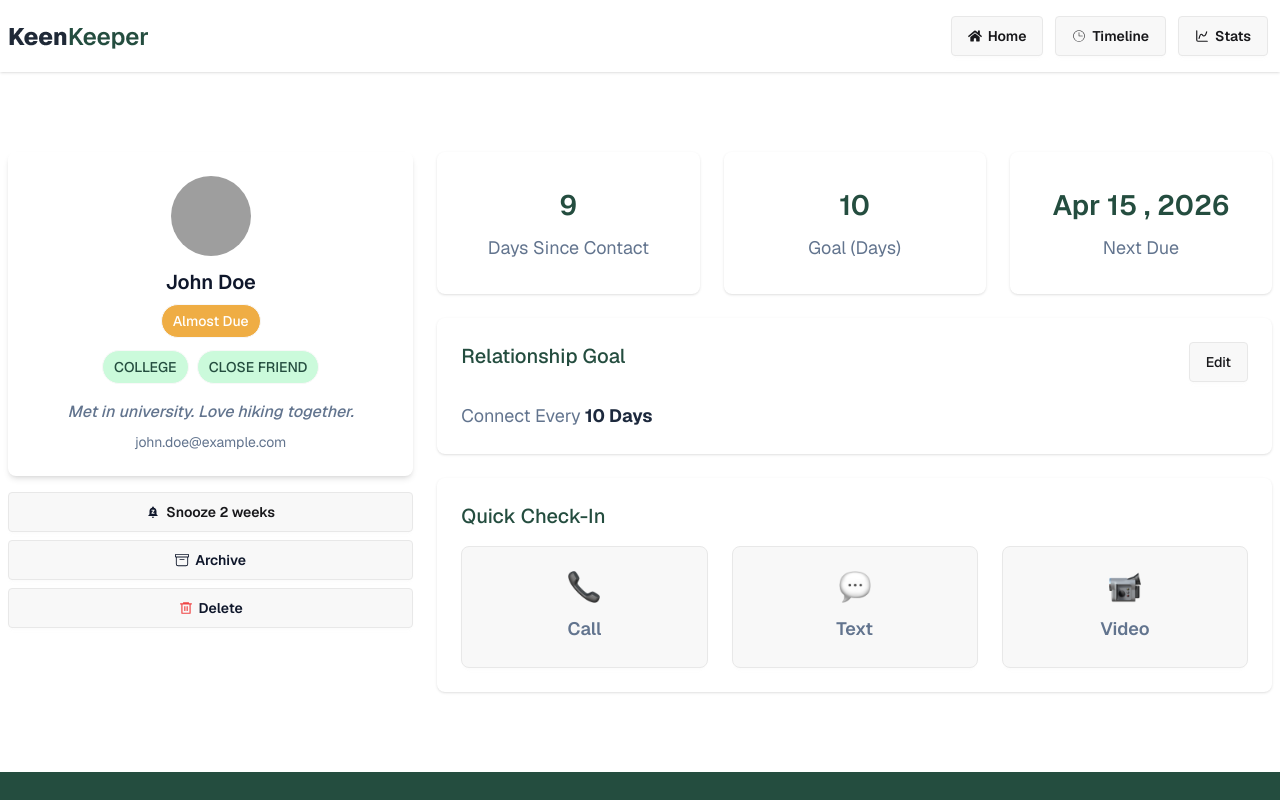
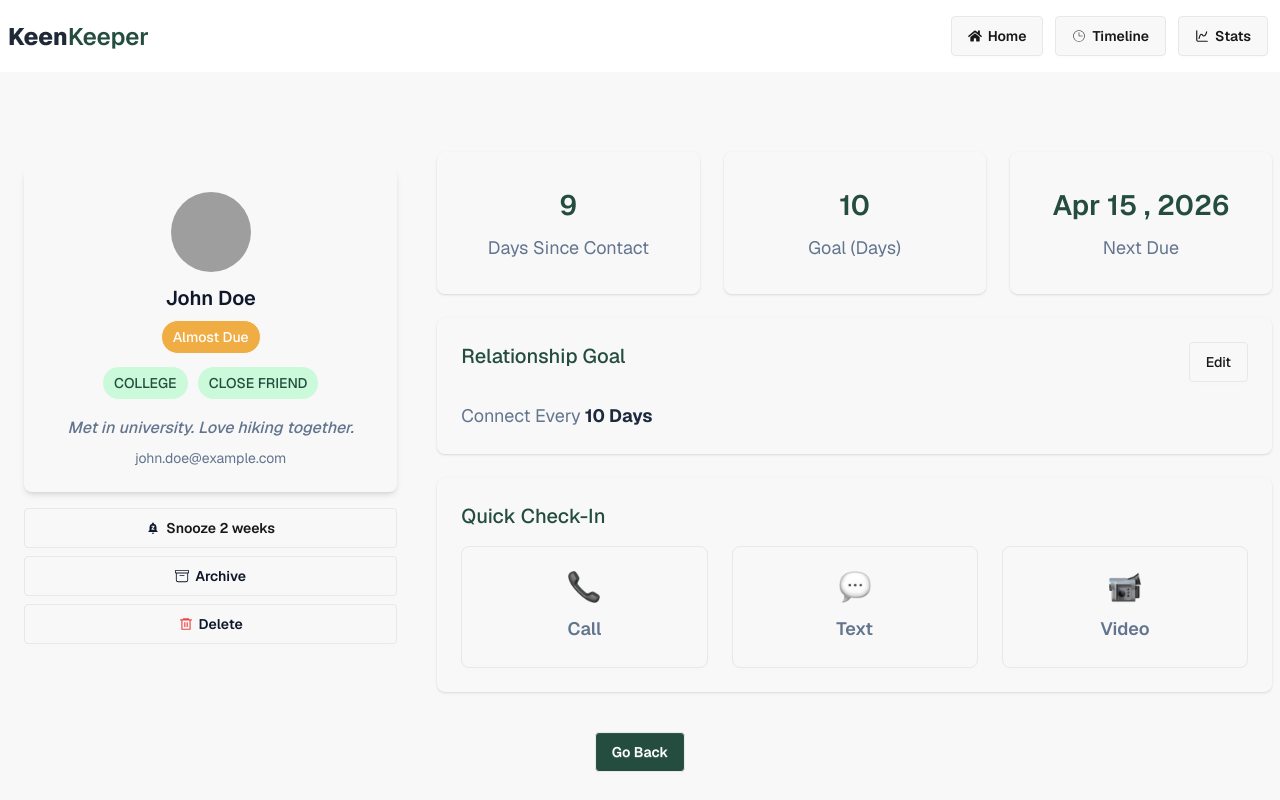
Before and after one commit to IamPial/keenkeeper-app, a React (Vite) app: page /details/1 in a window 1280 px wide. Shown: the top 800 px of the page. Built offline with nearby package versions, Linux system fonts and the light colour scheme; grey boxes are pictures that could not be loaded.

Commit message:
added some styles & and also return a newObj with text key

```diff
--- a/src/pages/details/FriendDetails.jsx
+++ b/src/pages/details/FriendDetails.jsx
@@ -4,7 +4,7 @@ import { MdNotificationsPaused } from "react-icons/md";
 import { BsArchive } from "react-icons/bs";
 import { RiDeleteBin6Line } from "react-icons/ri";
 import useFriends from "../../hooks/useFriends";
-import { useParams } from "react-router";
+import { Link, useParams } from "react-router";
 import FriendsOverviewCard from "../../ui/FriendsOverviewCard";
 
 import callImg from "../../assets/call.png";
@@ -38,27 +38,27 @@ const FriendDetails = () => {
 
   const handleClick = (text) => {
     if (text === "call") {
-      const newObj = { ...expectedDetails, icon: callImg };
+      const newObj = { ...expectedDetails, icon: callImg, text: "call" };
       setListItem([...listItem, newObj]);
       toast.success(` Calling ${newObj.name} `);
     }
     if (text === "text") {
-      const newObj = { ...expectedDetails, icon: textImg };
+      const newObj = { ...expectedDetails, icon: textImg, text: "text" };
       setListItem([...listItem, newObj]);
       toast.success(` Texting ${newObj.name} `);
     }
     if (text === "video") {
-      const newObj = { ...expectedDetails, icon: videoImg };
+      const newObj = { ...expectedDetails, icon: videoImg, text: "video" };
       setListItem([...listItem, newObj]);
       toast.success(` Video Calling ${newObj.name} `);
     }
   };
 
   return (
-    <div className="py-20 container mx-auto px-2">
+    <div className="py-20 container mx-auto px-2 bg-base-200">
       <div className="grid grid-cols-1 md:grid-cols-3 gap-6">
         {/* Details Card Left Section Start */}
-        <div className="col-span-full lg:col-span-1  rounded-lg">
+        <div className="col-span-full lg:col-span-1  rounded-lg  p-4">
           <div className="text-center shadow-md rounded-lg p-6">
             <img
               src={picture}
@@ -91,6 +91,7 @@ const FriendDetails = () => {
               <p className="text-slate-500 text-sm">{email}</p>
             </div>
           </div>
+
           <div className="flex flex-col mt-4 gap-2">
             <button className="btn">
               <MdNotificationsPaused className="text-slate-900" /> Snooze 2
@@ -174,6 +175,11 @@ const FriendDetails = () => {
 
         {/* Details Card Right Section End */}
       </div>
+      <div className="pt-10 text-center">
+        <Link to="/" className="btn text-white bg-[#244D3F]">
+          Go Back
+        </Link>
+      </div>
     </div>
   );
 };
```
